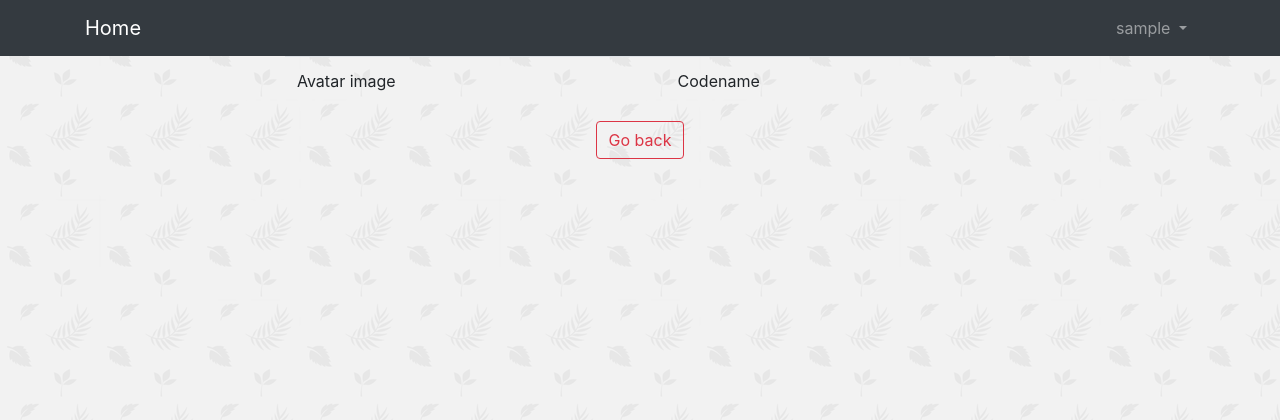
After one commit to mdragonborn/dixit_copy, a Django app: page /profile_avatars/ in a window 1280 px wide. The commit adds this page. Shown: the top 420 px of the page. Run offline with Django 3.2, Linux system fonts and the light colour scheme; the visitor is signed in with stand-in values (Sample User, id 1); data that the repository does not hold is empty; some libraries are stand-ins or nearby versions; some web fonts are replaced.

Commit message:
avatars WIP

```diff
--- a/dixit/urls.py
+++ b/dixit/urls.py
@@ -65,5 +65,7 @@ urlpatterns = [
                       name='password_change_done'),
                   url(r'^profile/$', profiles_views.profile, name='profile'),
                   url(r'^profile/edit$', profiles_views.profile_edit,
-                      name='profile_edit')
+                      name='profile_edit'),
+                  url(r'^profile_avatars/$', profiles_views.profile_avatars,
+                      name='profile_avatars')
               ] + static(settings.MEDIA_URL, document_root=settings.MEDIA_ROOT)
--- a/profiles/templates/profiles/profile.html
+++ b/profiles/templates/profiles/profile.html
@@ -64,12 +64,14 @@
             </div>
           </div>
           <div class="row align-items-center justify-content-center">
+            <a href="{% url 'profile_avatars' %}" class=
+              "btn btn-outline-success mr-3">Change avatar</a>
             <a href="{% url 'profile_edit' %}" class="btn btn-outline-primary"
             >Edit
               profile info</a>
             {% if is_staff %}
             {% else %}
-            <a class="btn btn-outline-danger ml-3" href = "#">Buy
+            <a class="btn btn-outline-danger ml-3" href="#">Buy
               VIP
             </a>
             {% endif %}
--- /dev/null
+++ b/profiles/templates/profiles/profile_avatars.html
@@ -0,0 +1,63 @@
+{% extends 'base.html' %}
+
+{% load static %}
+
+{% block title %}Profile avatars{% endblock %}
+
+{% block content %}
+<div class="container">
+  <div class="row">
+    <div
+      class="col-xs-12 col-sm-12 col-md-12 col-lg-12 col-xs-offset-0 col-sm-offset-0 col-md-offset-3 col-lg-offset-3 toppad">
+
+
+      <div class="panel panel-info">
+        <div class="panel-body">
+          <div class="row">
+            <div class = "col-md-2 col-lg-2">
+              &nbsp;
+            </div>
+            <div class=" col-md-8 col-lg-8 ">
+              <table class="table table-user-information">
+                <thead>
+
+                <tr>
+                  <td>Avatar image</td>
+                  <td>Codename</td>
+                </tr>
+                </thead>
+                <tbody>
+                {% for avatar in avatars %}
+                <tr>
+                  <td>
+                    <img src="{{avatar.image.url}}"
+                         style="width:64px; 64px;"/>
+                  </td>
+                  <td>
+                    {{ avatar.codename }}
+                  </td>
+
+                </tr>
+                {% endfor %}
+                </tbody>
+              </table>
+            </div>
+            <div class = "col-md-2 col-lg-2">
+              &nbsp;
+            </div>
+          </div>
+          <div class="row align-items-center justify-content-center">
+            <small>
+              <button onclick="window.history.back();"
+                      class="btn btn-outline-danger">Go
+                back
+              </button>
+            </small>
+          </div>
+        </div>
+
+      </div>
+    </div>
+  </div>
+</div>
+{% endblock %}
--- a/profiles/views.py
+++ b/profiles/views.py
@@ -1,11 +1,12 @@
 from django.shortcuts import render, redirect
 from django.contrib.auth.decorators import login_required
 from profiles.forms import EditProfileForm
+from dixit.models import Avatar
 
 
 @login_required
 def profile(request):
-    args = {'user': request.user, 'is_staff': request.user.is_staff}
+    args = {'user': request.user}
     return render(request, 'profiles/profile.html', args)
 
 
@@ -21,3 +22,12 @@ def profile_edit(request):
         args = {'form': form}
         return render(request, 'profiles/profile_edit.html',
                       args)
+
+
+@login_required
+def profile_avatars(request):
+    avatars = Avatar.objects.all();
+    print(avatars)
+    args = {'avatars': avatars}
+    return render(request, 'profiles/profile_avatars.html',
+                  args)
```
Also changed, not shown: profiles/forms.py (+6 -1 lines).
